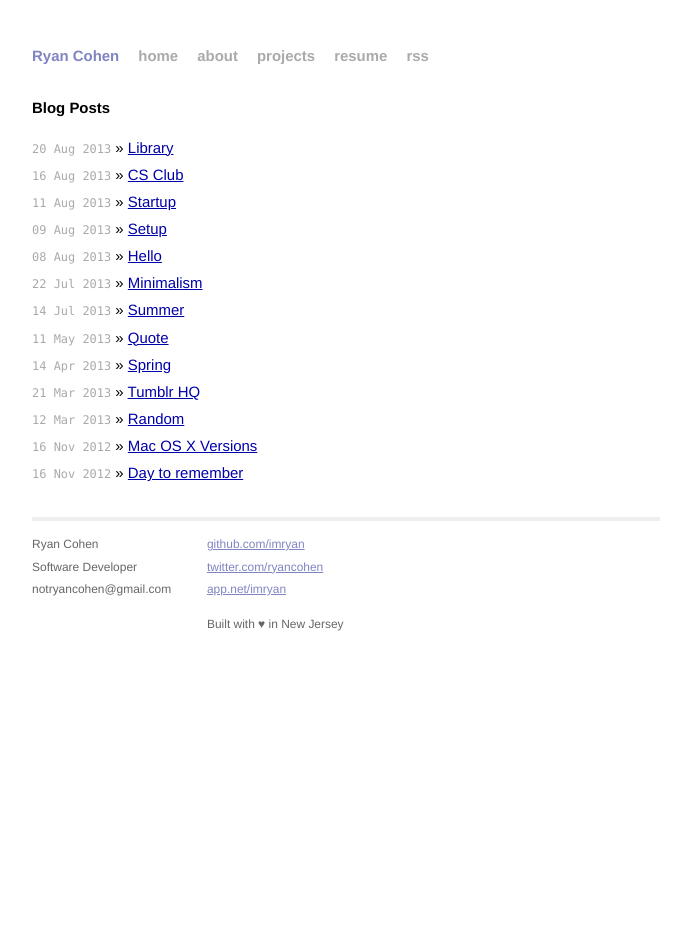
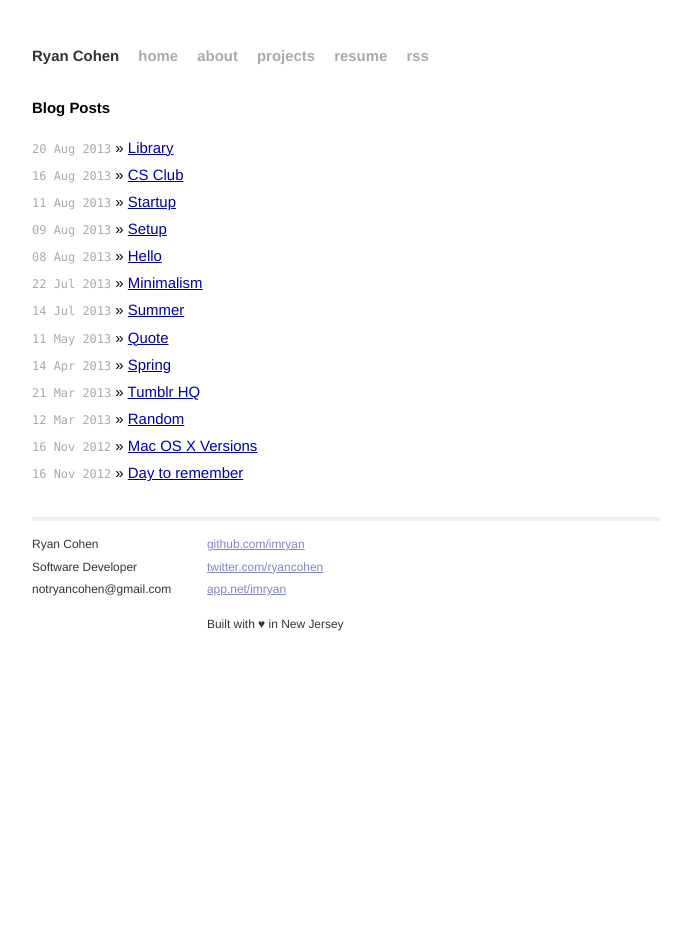
Before and after one commit to imryan/imryan.github.io, a Jekyll site: the page built from index.html, in a window 1280 px wide. Shown: the whole page, without its empty margins (294-985 px from the left). Built offline with Jekyll 4.4.1, drawn with Linux system fonts in a browser that asks for light colours; Markdown is read by kramdown in place of the engine named in the settings.

Commit message:
Color fixes

```diff
--- a/css/main.css
+++ b/css/main.css
@@ -74,11 +74,11 @@ ul.posts span {
 }
 
 .site .header h1.title a {
-  color: #8085c1;
+  color: #333;
 }
 
 .site .header h1.title a:hover {
-  color: #000;
+  color: #38475E;
 }
 
 .site .header a.extra {
@@ -96,7 +96,7 @@ ul.posts span {
 
 .site .footer {
   font-size: 80%;
-  color: #666;
+  color: #333;
   border-top: 4px solid #eee;
   margin-top: 2em;
   overflow: hidden;
```
